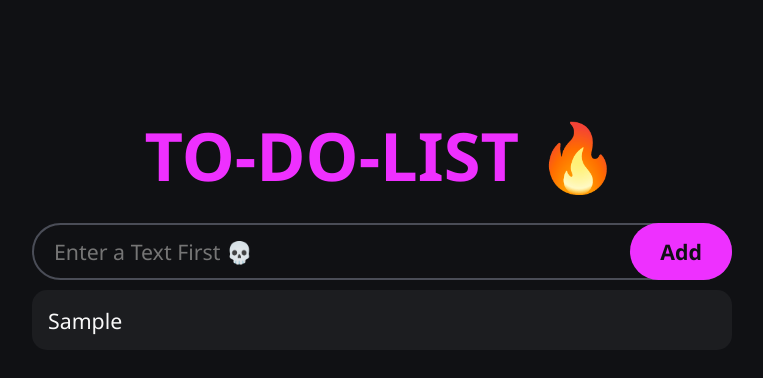
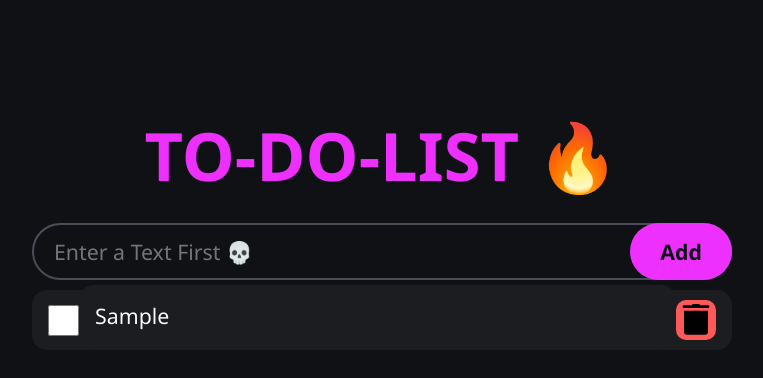
Before and after one commit to itswaytodark/To-Do-List-, a plain HTML site: page index.html in a window 1280 px wide. Both pictures are taken after typing "Sample" into the empty fields and a click on the button "Add". Shown: the whole page, without its empty margins (258-1021 px from the left). Drawn offline with Linux system fonts and the light colour scheme.

Commit message:
Completed Adding And removing Tasks
added span tag for the right layout and Added Cheak Box And Deleet FFunction

```diff
--- a/app.js
+++ b/app.js
@@ -19,12 +19,53 @@ function add_btn()
 
     else
     {
+
+
+        // This is Todo List
         let task = document.createElement("li")
         task.className= "todo"
-        task.innerHTML = todo_Input.value
+        // task.innerHTML = todo_Input.value
         todo_List.appendChild(task)
+
+
+
+
+        // This is Cheakbox
+        let check_btn = document.createElement("input")
+        check_btn.type = "checkbox"
+        // document.createAttribute("for")
+        // check_btn.value = "todo-1"
+        check_btn.className = "checkbox"
+        task.appendChild(check_btn)
+
+
+        let span = document.createElement("span")
+        span.innerHTML = todo_Input.value
+        span.className= "todo"
+        task.appendChild(span)
+
+
+
+        // This is Delete
+        let del_btn = document.createElement("button")
+        del_btn.className = "delete"
+        del_btn.innerHTML = `<svg xmlns="http://www.w3.org/2000/svg" x="0px" y="0px" width="40" height="40" viewBox="0 0 30 30">
+                    <path d="M6 8v16c0 1.1.9 2 2 2h14c1.1 0 2-.9 2-2V8H6zM24 4h-6c0-.6-.4-1-1-1h-4c-.6 0-1 .4-1 1H6C5.4 4 5 4.4 5 5s.4 1 1 1h18c.6 0 1-.4 1-1S24.6 4 24 4z"></path>
+                    </svg> `
+
+        task.appendChild(del_btn)
+
+
+
+        del_btn.addEventListener("click", del)
+        function del()
+        {
+            todo_List.removeChild(task)
+        }
+
 
         todo_Input.value = ""
 
+
     }
 }
--- a/style.css
+++ b/style.css
@@ -74,6 +74,7 @@ ul
     font: inherit;
     color: var(--text-color);
     caret-color: var(--accent-color);
+
 }
 
 #todo_input:focus
@@ -115,7 +116,7 @@ outline: none;
      align-items: center;
 }
 
-.todo .todo_text
+.span
 {
     padding: 15px;
     padding-right: 0;
@@ -132,7 +133,7 @@ outline: none;
     transition: 100ms ease;
     cursor: pointer;
 }
-.checkbox:checked + label {
+.checkbox:checked + span {
     text-decoration: line-through;
 }
 
```
Also changed, not shown: index.html (+2 -11 lines).
